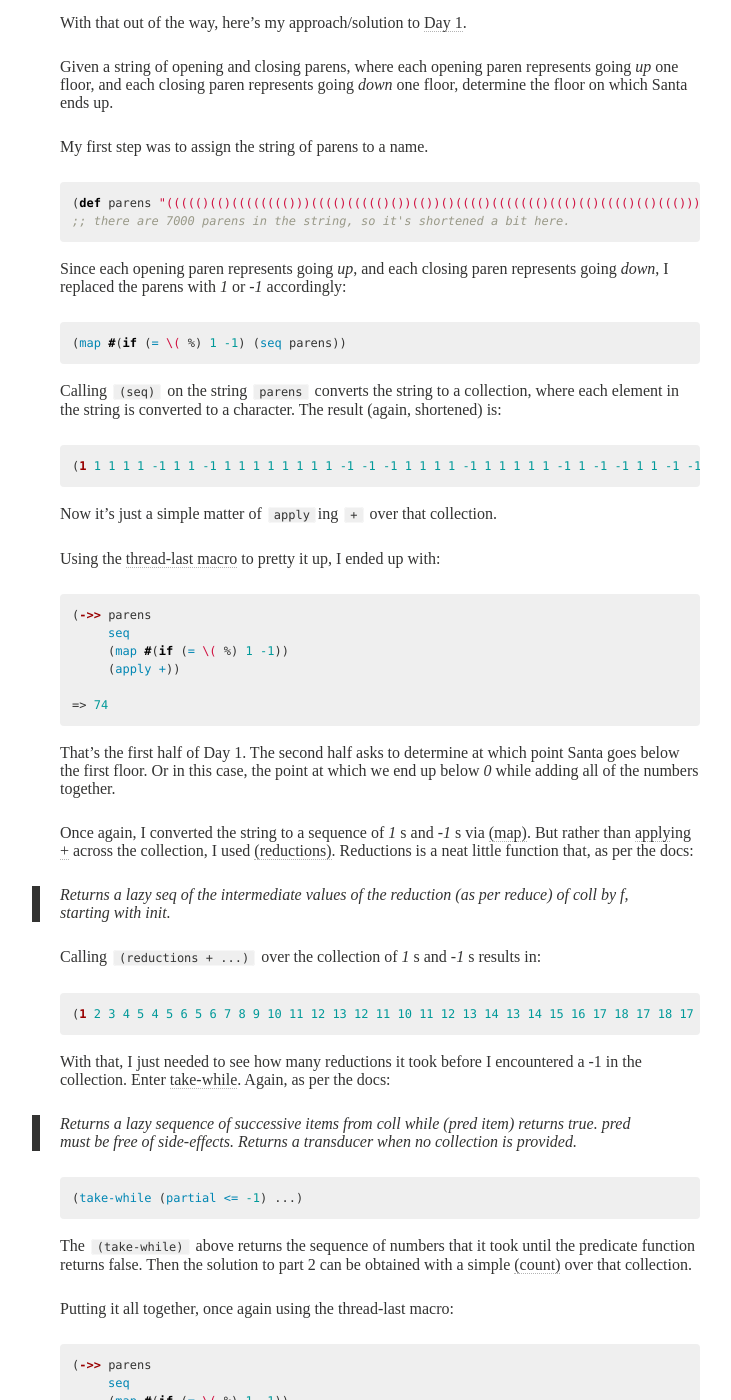
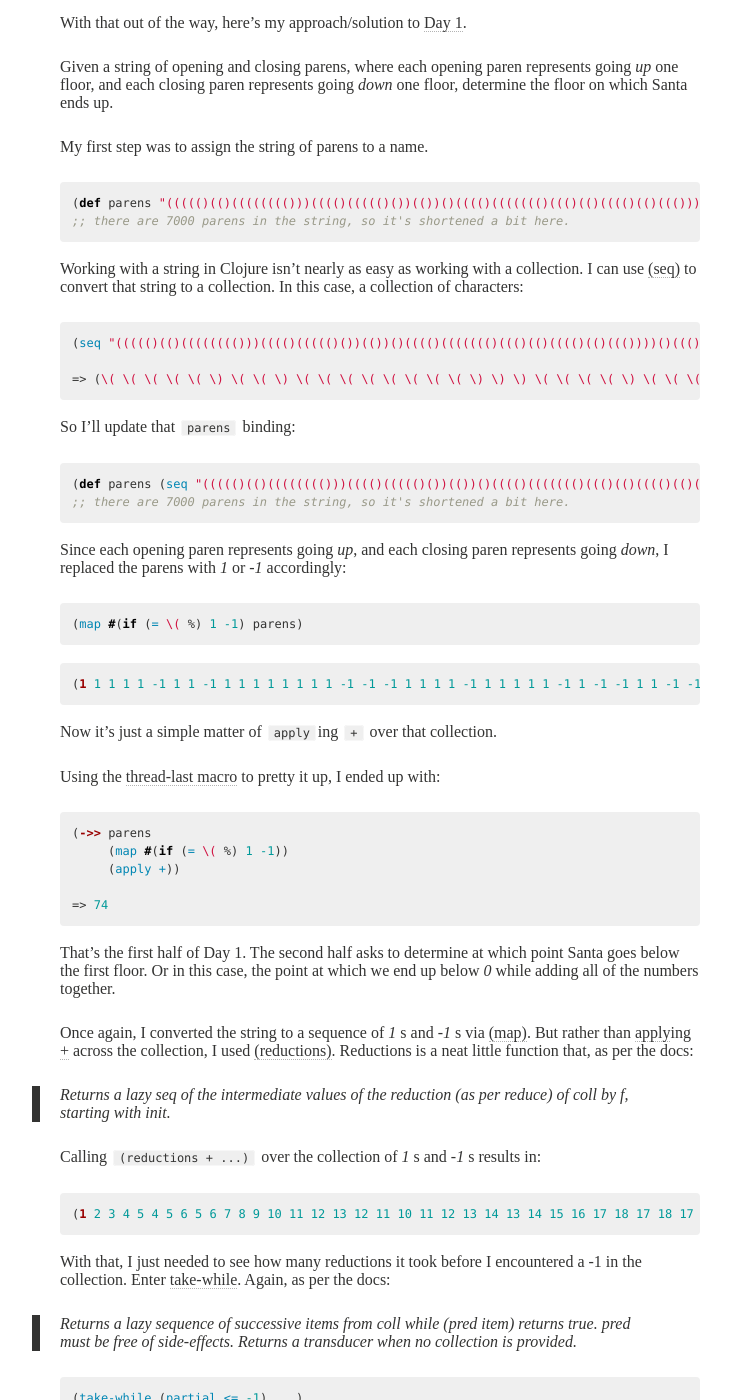
Before and after one commit to charliegriefer/charliegriefer.github.io, a Jekyll site: the page built from _posts/2015-12-01-adventofcode-001.md, in a window 1280 px wide and 1400 px high, scrolled down 435 px. Shown: the whole window, without its empty margins (260-991 px from the left). Built offline with Jekyll 4.4.1, drawn with Linux system fonts in a browser that asks for light colours; nearby versions of some CDN libraries; some web fonts are replaced; comment, search, counter and statistics services are not loaded.

Commit message:
Clean up the code a bit
Use a seq in the def rather than calling seq in each of the thread last
calls.

```diff
--- a/_posts/2015-12-01-adventofcode-001.md
+++ b/_posts/2015-12-01-adventofcode-001.md
@@ -26,13 +26,27 @@
 ;; there are 7000 parens in the string, so it's shortened a bit here.
 {% endhighlight %}
 
+Working with a string in Clojure isn't nearly as easy as working with a collection. I can use [(seq)](https://clojuredocs.org/clojure.core/seq) to convert that string to a collection. In this case, a collection of characters:
+
+{% highlight Clojure %}
+(seq "((((()(()(((((((()))(((()((((()())(())()(((()((((((()((()(()(((()(()((())))()((()()())))))))))()((((((())((()...")
+
+=> (\( \( \( \( \( \) \( \( \) \( \( \( \( \( \( \( \( \) \) \) \( \( \( \( \) \( \( \( \( \( \) \( \) \) \( \( \) \) \( \) \( \( \( \( \) \( \( \( \( \( \( \( \) \( \( \( \) \( \( \) \( \( \( \( \) \( \( \) \( \( \( \) \) \) \) \( \) \( \( \( \) \( \) \( \) \) \) \) \) \) \) \) \) \) \( \) \( \( \( \( \( \( \( \) \) \( \( \( \))
+{% endhighlight %}
+
+So I'll update that `parens` binding:
+
+{% highlight Clojure %}
+(def parens (seq "((((()(()(((((((()))(((()((((()())(())()(((()((((((()((()(()(((()(()((())))()((()()())))))))))()((((((())((()..."
+;; there are 7000 parens in the string, so it's shortened a bit here.
+{% endhighlight %}
+
 Since each opening paren represents going _up_, and each closing paren represents going _down_, I replaced the parens with _1_ or _-1_ accordingly:
 
 {% highlight Clojure %}
-(map #(if (= \( %) 1 -1) (seq parens))
+(map #(if (= \( %) 1 -1) parens)
 {% endhighlight %}
 
-Calling `(seq)` on the string `parens` converts the string to a collection, where each element in the string is converted to a character. The result (again, shortened) is:
 
 {% highlight Clojure %}
 (1 1 1 1 1 -1 1 1 -1 1 1 1 1 1 1 1 1 -1 -1 -1 1 1 1 1 -1 1 1 1 1 1 -1 1 -1 -1 1 1 -1 -1 1 -1 1 1 1 1 -1 1 1 1 1 ...
@@ -44,7 +58,6 @@
 
 {% highlight Clojure %}
 (->> parens
-     seq
      (map #(if (= \( %) 1 -1))
      (apply +))
 
@@ -77,7 +90,6 @@
 
 {% highlight Clojure %}
 (->> parens
-     seq
      (map #(if (= \( %) 1 -1))
      (reductions +)
      (take-while (partial <= -1))
```
